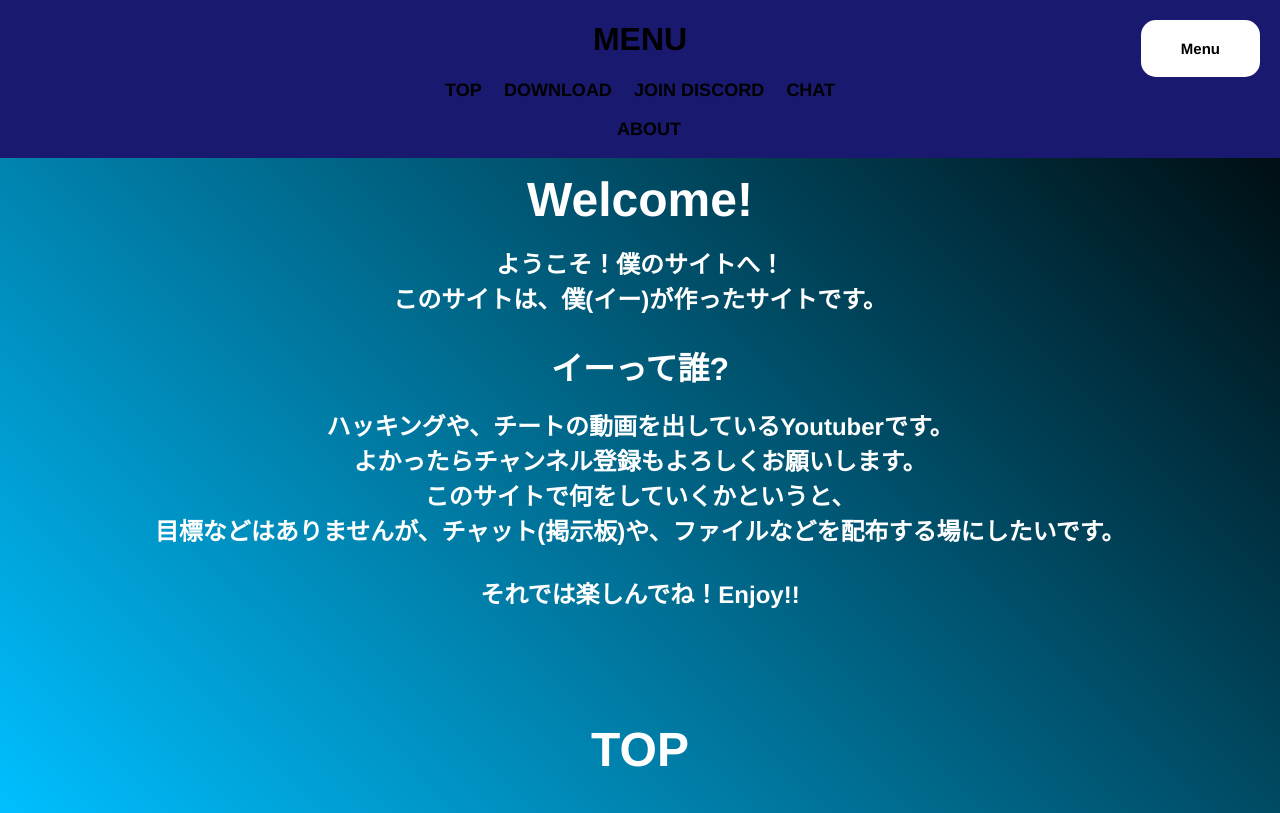
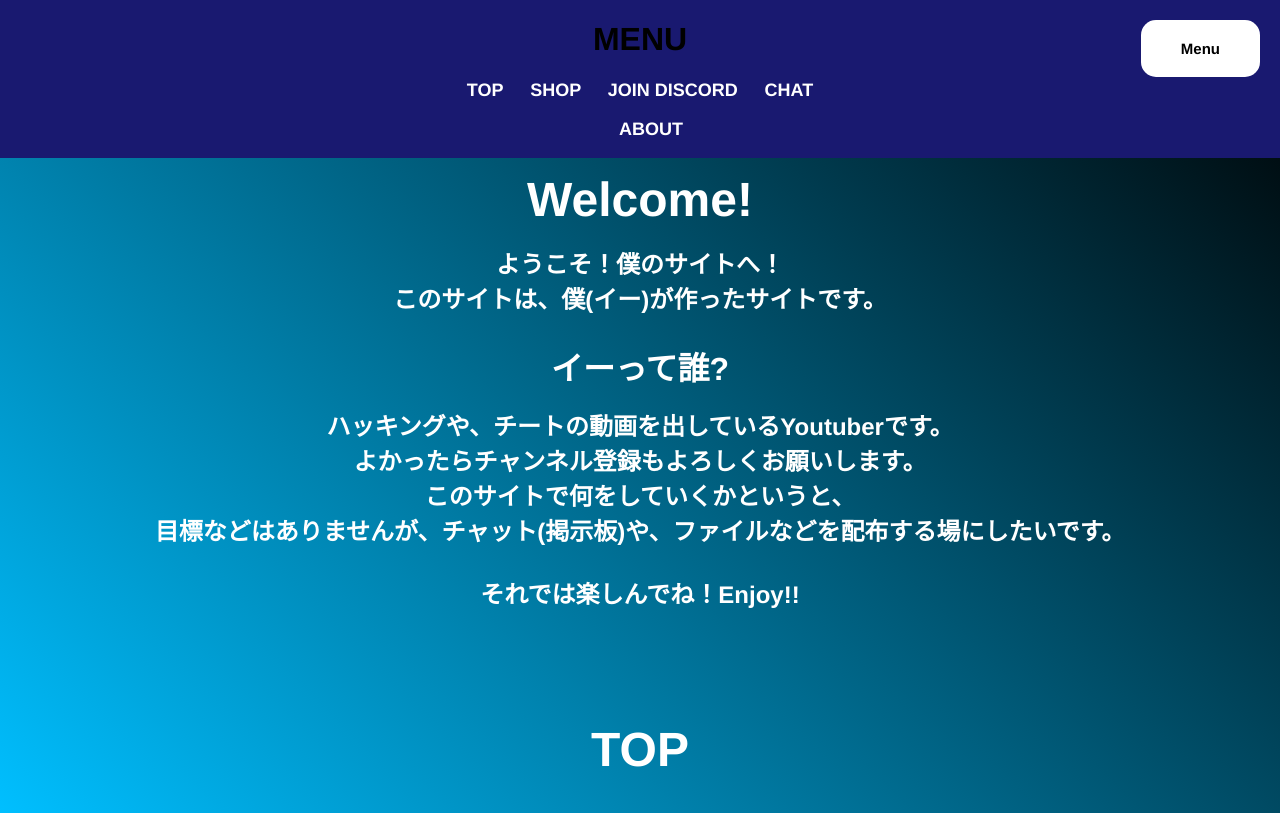
Before and after one commit to Ehacker-1/web, a plain HTML site: page index.html in a window 1280 px wide. Both pictures are taken after a click on the element "Menu". Drawn offline with nearby package versions, Linux system fonts and the light colour scheme.

Commit message:
Update index.html

```diff
--- a/index.html
+++ b/index.html
@@ -66,11 +66,11 @@ Hi! Welcome
     <div class="menu_btn" class="hover">Menu</div>
     <div class="menu">
       <h1>MENU</h1>
-      <a href="index.html" style="text-decoration:none;" class="hover"><font size="4"><font color="Black"><b>TOP</b></a></font></font> &nbsp;&nbsp;&nbsp;
-      <a href="download.html" style="text-decoration:none;" class="hover"><font size="4"><font color="Black"><b>DOWNLOAD</b></a></font></font> &nbsp;&nbsp;&nbsp;
-      <a href="Discord.html" style="text-decoration:none;" class="hover"><font size="4"><font color="Black"><b>JOIN DISCORD</b></a></font></font> &nbsp;&nbsp;&nbsp;
-	  <a href="chat.html" style="text-decoration:none;" class="hover"><font size="4"><font color="Black"><b>CHAT</b></a></font></font><br><br> &nbsp;&nbsp;&nbsp;
-      <a href="About.html" style="text-decoration:none;" class="hover"><font size="4"><font color="Black"><b>ABOUT</b></a></font></font><br><br>
+      <a href="index.html" style="text-decoration:none;" class="hover"><font size="4"><font color="White"><b>TOP</b></a></font></font> &nbsp;&nbsp;&nbsp;&nbsp;
+      <a href="download.html" style="text-decoration:none;" class="hover"><font size="4"><font color="White"><b>SHOP</b></a></font></font> &nbsp;&nbsp;&nbsp;&nbsp;
+      <a href="Discord.html" style="text-decoration:none;" class="hover"><font size="4"><font color="White"><b>JOIN DISCORD</b></a></font></font> &nbsp;&nbsp;&nbsp;&nbsp;
+	  <a href="chat.html" style="text-decoration:none;" class="hover"><font size="4"><font color="White"><b>CHAT</b></a></font></font><br><br> &nbsp;&nbsp;&nbsp;&nbsp;
+      <a href="About.html" style="text-decoration:none;" class="hover"><font size="4"><font color="White"><b>ABOUT</b></a></font></font><br><br>
     </div><!-- menu -->
   </div><!-- wrapper -->
 <script>
```
